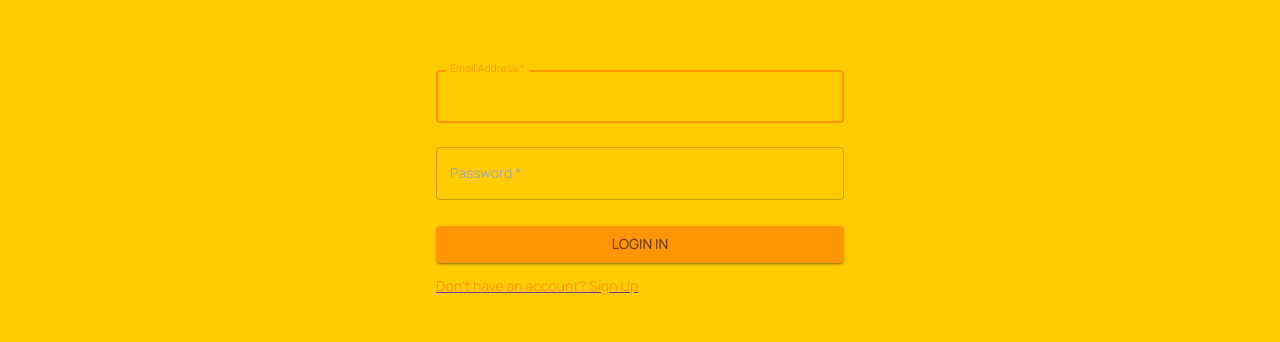
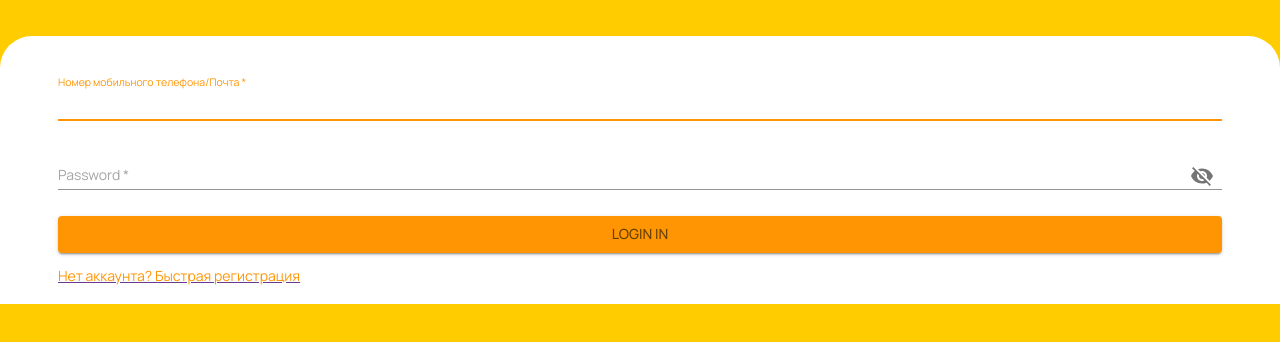
Before and after one commit to DmitriiGalkin/quantum-app, a React (Create React App) app: page /login in a window 1280 px wide. Shown: the top 342 px of the page. Built offline with nearby package versions, Linux system fonts and the light colour scheme; what @js-joda/core would draw is missing.

Commit message:
Подключил авторизацию в локалсторедж 2

```diff
--- a/src/App.tsx
+++ b/src/App.tsx
@@ -14,41 +14,13 @@ import {createBrowserRouter, createRoutesFromElements, defer} from "react-router
 import {AuthLayout} from "./modules/login/AuthLayout";
 import {HomeLayout} from "./modules/login/HomeLayout";
 
-// function App() {
-//     return (
-//       <>
-//           <Routes>
-//               <Route path="/">
-//                   <Route index element={<MainView />} />
-//                   <Route path="login" element={<LoginView />} />
-//                   <Route path="meet" element={<CreateMeetView />} />
-//                   <Route path="project/:id" element={<ProjectView />} />
-//                   <Route path="place" element={<PlacesView />} />
-//                   <Route path="place/:id" element={<PlaceView />} />
-//                   <Route path="user/:id" element={<UserView />} />
-//                   <Route path="task/:id" element={<TaskView />} />
-//               </Route>
-//           </Routes>
-//           <Routes>
-//               <Route element={<HomeLayout />}>
-//                   <Route path="/" element={<HomePage />} />
-//                   <Route path="/login" element={<LoginPage />} />
-//               </Route>
-//
-//               <Route path="/dashboard" element={<ProtectedLayout />}>
-//                   <Route path="profile" element={<ProfilePage />} />
-//                   <Route path="settings" element={<SettingsPage />} />
-//               </Route>
-//           </Routes>
-//       </>
-//   )
-// }
+
 const getUserData = () =>
     new Promise((resolve) =>
         setTimeout(() => {
             const user = window.localStorage.getItem("user");
             resolve(user);
-        }, 3000)
+        }, 10)
     );
 export const router = createBrowserRouter(
     createRoutesFromElements(
@@ -56,19 +28,19 @@ export const router = createBrowserRouter(
             element={<AuthLayout />}
             loader={() => defer({ userPromise: getUserData() })}
         >
-            <Route element={<HomeLayout />}>
-                <Route path="/" element={<div />} />
-                <Route path="/login" element={<LoginView />} />
-                <Route path="project/:id" element={<ProjectView />} />
-                <Route path="place/:id" element={<PlaceView />} />
-                <Route path="user/:id" element={<UserView />} />
-            </Route>
             <Route element={<ProtectedLayout />}>
                 <Route index element={<MainView />} />
                 <Route path="meet" element={<CreateMeetView />} />
                 <Route path="place" element={<PlacesView />} />
                 <Route path="task/:id" element={<TaskView />} />
             </Route>
+            <Route element={<HomeLayout />}>
+                <Route path="/login" element={<LoginView />} />
+                <Route path="project/:id" element={<ProjectView />} />
+                <Route path="place/:id" element={<PlaceView />} />
+                <Route path="user/:id" element={<UserView />} />
+            </Route>
+
         </Route>
     )
 );
--- a/src/modules/login/HomeLayout.tsx
+++ b/src/modules/login/HomeLayout.tsx
@@ -6,7 +6,7 @@ export const HomeLayout = () => {
     const outlet = useOutlet();
 
     if (user) {
-        return <Navigate to="/dashboard/profile" replace />;
+        return <Navigate to="/" replace />;
     }
 
     return (
--- a/src/modules/login/ProtectedLayout.tsx
+++ b/src/modules/login/ProtectedLayout.tsx
@@ -5,7 +5,7 @@ export const ProtectedLayout = () => {
     const { user } = useAuth();
 
     if (!user) {
-        return <Navigate to="/" />;
+        return <Navigate to="/login" />;
     }
 
     return (
--- a/src/tools/hooks.tsx
+++ b/src/tools/hooks.tsx
@@ -51,7 +51,7 @@ export const AuthProvider = ({ children }: {children: JSX.Element}) => {
     // call this function when you want to authenticate the user
     const login = async (data: string) => {
         setUser(data);
-        navigate("/profile");
+        navigate("/login");
     };
 
     // call this function to sign out logged in user
--- a/src/views/LoginView.tsx
+++ b/src/views/LoginView.tsx
@@ -3,27 +3,23 @@ import {Container, TextField, InputAdornment, IconButton, Button, Theme, Box, Gr
 import VisibilityIcon from '@mui/icons-material/Visibility';
 import VisibilityOffIcon from '@mui/icons-material/VisibilityOff';
 import {makeStyles} from "@material-ui/core/styles";
-import {useAuth, useLocalStorage} from "../tools/hooks";
+import {useAuth} from "../tools/hooks";
 import { Link as RouterLink } from "react-router-dom";
 import Link from "@mui/material/Link";
 
 
-
-
-
-// const useStyles = makeStyles((theme: Theme) => ({
-//     content: {
-//         backgroundColor: theme.palette.background.paper,
-//         borderRadius: '32px 32px 0 0',
-//     },
-// }));
+const useStyles = makeStyles((theme: Theme) => ({
+    content: {
+        backgroundColor: theme.palette.background.paper,
+        borderRadius: '32px 32px 0 0',
+    },
+}));
 export default function LoginView() {
-    // const classes = useStyles();
+    const classes = useStyles();
 
     const { login } = useAuth();
 
     const handleSubmit = (event: { currentTarget: HTMLFormElement | undefined; }) => {
-        // event.preventDefault()  instanceof Element;
         const data = new FormData(event.currentTarget);
         login({
             email: data.get("email"),
@@ -32,30 +28,22 @@ export default function LoginView() {
     };
 
     const [showPassword, setShowPassword] = useState(false);
-    //const handleClickShowPassword = () => setShowPassword(!showPassword);
-    //const handleMouseDownPassword = () => setShowPassword(!showPassword);
-    //const someChangeHandler = () => console.log('1')
-    // const [login, setName] = useLocalStorage<string>("login", 'null');
+    const handleClickShowPassword = () => setShowPassword(!showPassword);
+    const handleMouseDownPassword = () => setShowPassword(!showPassword);
 
     return (
-        <Container component="main" maxWidth="xs">
-            <Box
-                sx={{
-                    marginTop: 8,
-                    display: "flex",
-                    flexDirection: "column",
-                    alignItems: "center"
-                }}
-            >
+        <Box sx={{mt:6}} className={classes.content}>
+                <Container style={{ padding: '18px' }}>
                 <Box component="form" onSubmit={handleSubmit} noValidate sx={{ mt: 1 }}>
                     <TextField
                         margin="normal"
                         required
                         fullWidth
                         id="email"
-                        label="Email Address"
+                        label="Номер мобильного телефона/Почта"
                         name="email"
                         autoComplete="email"
+                        variant="standard"
                         autoFocus
                     />
                     <TextField
@@ -64,9 +52,23 @@ export default function LoginView() {
                         fullWidth
                         name="password"
                         label="Password"
-                        type="password"
                         id="password"
+                        variant="standard"
                         autoComplete="current-password"
+                        type={showPassword ? "text" : "password"} // <-- This is where the magic happens
+                        InputProps={{
+                            endAdornment: (
+                                <InputAdornment position="end">
+                                    <IconButton
+                                        aria-label="toggle password visibility"
+                                        onClick={handleClickShowPassword}
+                                        onMouseDown={handleMouseDownPassword}
+                                    >
+                                        {showPassword ? <VisibilityIcon /> : <VisibilityOffIcon />}
+                                    </IconButton>
+                                </InputAdornment>
+                            )
+                        }}
                     />
                     <Button
                         type="submit"
@@ -80,51 +82,13 @@ export default function LoginView() {
                         <Grid item>
                             <RouterLink to="/register">
                                 <Link href="#" variant="body2">
-                                    {"Don't have an account? Sign Up"}
+                                    {"Нет аккаунта? Быстрая регистрация"}
                                 </Link>
                             </RouterLink>
                         </Grid>
                     </Grid>
                 </Box>
+                </Container>
             </Box>
-        </Container>
     )
-    //
-    // return (
-    //     <div>
-    //         <Box sx={{mt:6}} className={classes.content}>
-    //             <Container style={{ padding: '18px' }}>
-    //                 <Box>
-    //                     <TextField id="login" label="Номер мобильного телефона/Почта" variant="standard" fullWidth/>
-    //                 </Box>
-    //                 <Box sx={{mt:6}}>
-    //                     <TextField
-    //                         id="password"
-    //                         label='Пароль'
-    //                         variant="standard"
-    //                         type={showPassword ? "text" : "password"} // <-- This is where the magic happens
-    //                         onChange={someChangeHandler}
-    //                         InputProps={{
-    //                             endAdornment: (
-    //                                 <InputAdornment position="end">
-    //                                     <IconButton
-    //                                         aria-label="toggle password visibility"
-    //                                         onClick={handleClickShowPassword}
-    //                                         onMouseDown={handleMouseDownPassword}
-    //                                     >
-    //                                         {showPassword ? <VisibilityIcon /> : <VisibilityOffIcon />}
-    //                                     </IconButton>
-    //                                 </InputAdornment>
-    //                             )
-    //                         }}
-    //                         fullWidth
-    //                     />
-    //                 </Box>
-    //                 <Box sx={{mt:6}}>
-    //                     <Button variant="contained" fullWidth>Войти</Button>
-    //                 </Box>
-    //             </Container>
-    //         </Box>
-    //     </div>
-    // );
 }
```
